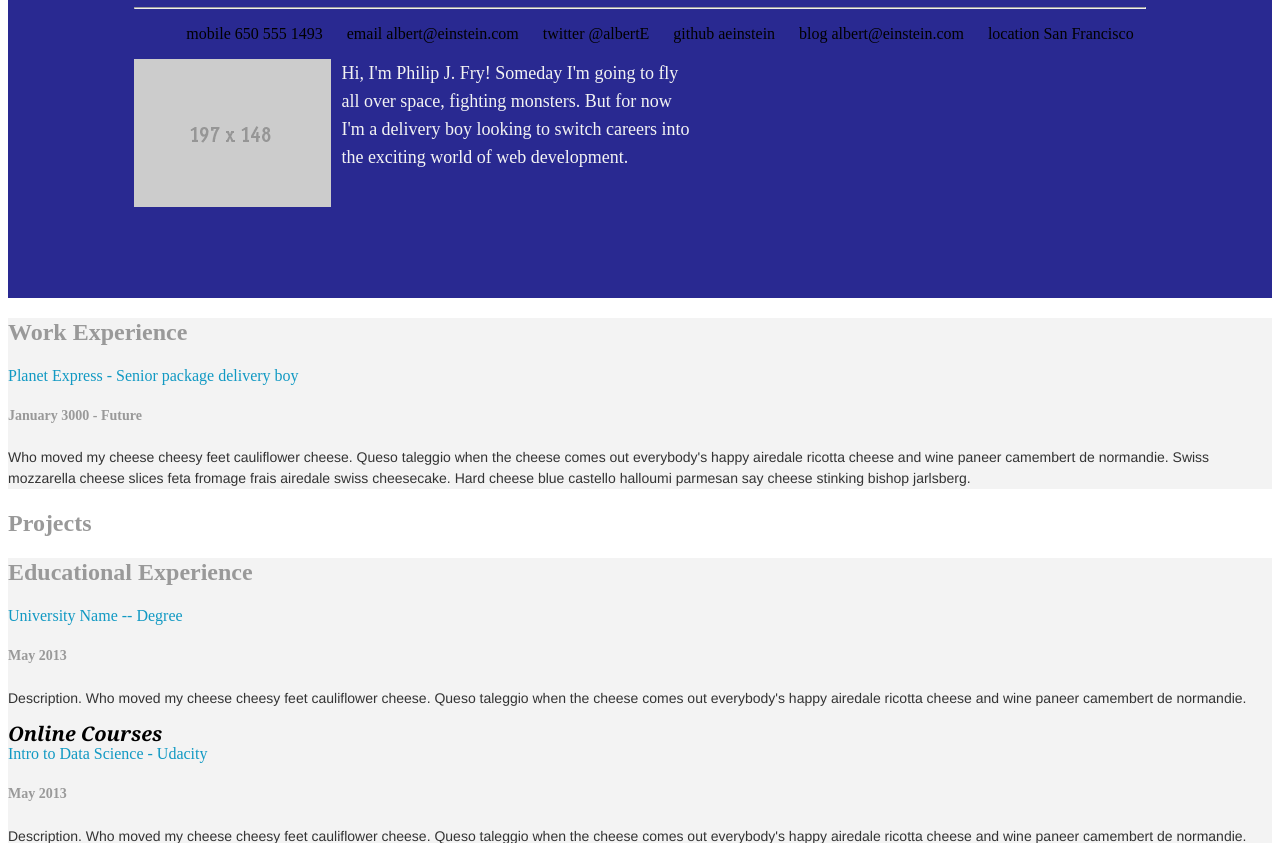
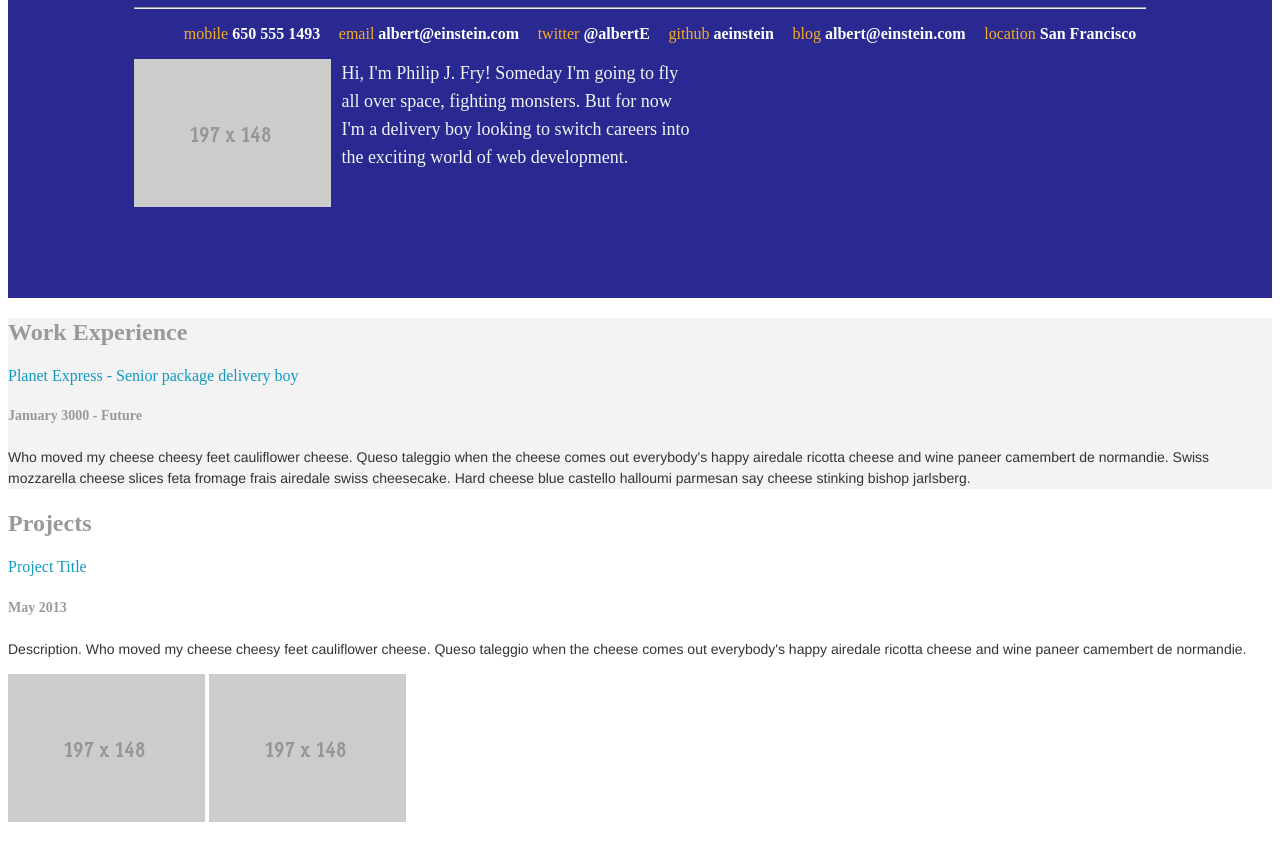
Before and after one commit to cameronwp/udresume, a plain HTML site: page index.html in a window 1280 px wide. Shown: the part 183-1026 px from the top of the page. Drawn offline with Linux system fonts and the light colour scheme.

Commit message:
Added project entry.
Centered Let’s Connect text.
Styled header contact info.

```diff
--- a/css/style.css
+++ b/css/style.css
@@ -97,8 +97,11 @@ ul {
 }
 
 
-
-img {
+.biopic {
   float: left;
   padding-right: 10px;
 }
+
+.center-text {
+  text-align: center;
+}
--- a/index.html
+++ b/index.html
@@ -11,32 +11,32 @@
       <h3>Web Developer</h3>
       <hr/>
       <ul class="flex-box">
-         <li class="flex-item">
-          <span>mobile</span>
-          <span>650 555 1493</span>
+        <li class="flex-item">
+          <span class='orange-text'>mobile</span>
+          <span class='white-text'>650 555 1493</span>
         </li>
         <li class="flex-item">
-          <span>email</span>
-          <span>albert@einstein.com</span>
+          <span class='orange-text'>email</span>
+          <span class='white-text'>albert@einstein.com</span>
         </li>
         <li class="flex-item">
-          <span>twitter</span>
-          <span>@albertE</span>
+          <span class='orange-text'>twitter</span>
+          <span class='white-text'>@albertE</span>
         </li>
         <li class="flex-item">
-          <span>github</span>
-          <span>aeinstein</span>
+          <span class='orange-text'>github</span>
+          <span class='white-text'>aeinstein</span>
         </li>
         <li class="flex-item">
-          <span>blog</span>
-          <span>albert@einstein.com</span>
+          <span class='orange-text'>blog</span>
+          <span class='white-text'>albert@einstein.com</span>
         </li>
         <li class="flex-item">
-          <span>location</span>
-          <span>San Francisco</span>
+          <span class='orange-text'>location</span>
+          <span class='white-text'>San Francisco</span>
         </li>
       </ul>
-      <img src="images/197x148.gif" style="float:left;">
+      <img src="images/197x148.gif" class="biopic">
       <span class='welcome-message'>
         Hi, I'm Philip J. Fry! Someday I'm going to fly <br/>
         all over space, fighting monsters. But for now <br/>
@@ -61,6 +61,14 @@
 
     <div id="projects">
       <h2>Projects</h2>
+      <div class='project-entry'>
+        <a href="#">Project Title</a>
+        <h5>May 2013</h5>
+        <p>Description. Who moved my cheese cheesy feet cauliflower cheese. Queso taleggio when the
+        cheese comes out everybody's happy airedale ricotta cheese and wine paneer camembert de normandie.</p>
+        <img src="images/197x148.gif">
+        <img src="images/197x148.gif"><br/>
+      </div>
     </div>
 
     <div id="education" class='gray'>
@@ -94,7 +102,7 @@
     </div>
 
     <div id="letsConnect" class='dark-gray'>
-      <h2 class='orange'>Let's Connect</h2>
+      <h2 class='orange center-text'>Let's Connect</h2>
 
       <ul class="flex-box">
         <li class="flex-item">
```
